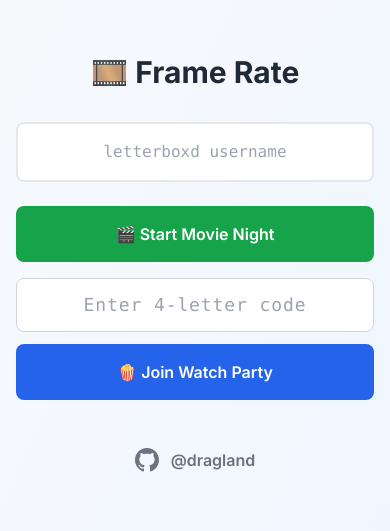
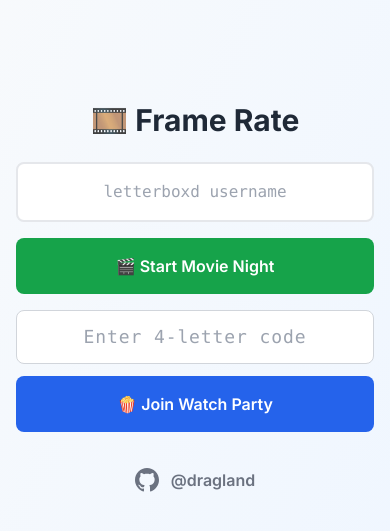
Before and after one commit to dragland/frame-rate, a Next.js app: page / in a window 390 px wide. Shown: the part 151-682 px from the top of the page. Built offline with nearby package versions, Linux system fonts and the light colour scheme.

Commit message:
claude formatting.

```diff
--- a/app/page.tsx
+++ b/app/page.tsx
@@ -243,12 +243,12 @@
   if (!isLoggedIn) {
     return (
       <main className="h-screen h-dvh flex items-center justify-center p-4 sm:p-8 bg-gradient-to-br from-slate-50 to-blue-50 dark:from-gray-900 dark:to-gray-800 overflow-hidden">
-        <div className="max-w-md w-full flex flex-col justify-center min-h-0">
-          <div className="text-center mb-8">
+        <div className="max-w-md w-full flex flex-col justify-center sm:justify-center justify-start pt-16 sm:pt-0 min-h-0 max-h-full overflow-hidden">
+          <div className="text-center mb-6 sm:mb-8">
             <h1 className="text-3xl sm:text-4xl font-bold dark:text-white text-gray-800">🎞️ Frame Rate</h1>
           </div>
 
-          <div className="space-y-6">
+          <div className="space-y-4 sm:space-y-6 flex-shrink-0">
             {/* Username input */}
             <div>
               <input
@@ -301,12 +301,12 @@
             </div>
           </div>
 
-          <div className="mt-8 sm:mt-12">
+          <div className="mt-6 sm:mt-12">
             <a
               href="https://github.com/dragland"
               target="_blank"
               rel="noopener noreferrer"
-              className="w-full flex items-center justify-center space-x-3 p-4 text-gray-500 hover:text-gray-700 dark:text-gray-400 dark:hover:text-gray-200 transition-colors font-semibold"
+              className="w-full flex items-center justify-center space-x-3 p-3 sm:p-4 text-gray-500 hover:text-gray-700 dark:text-gray-400 dark:hover:text-gray-200 transition-colors font-semibold"
             >
               <svg className="w-6 h-6" fill="currentColor" viewBox="0 0 24 24">
                 <path d="M12 0c-6.626 0-12 5.373-12 12 0 5.302 3.438 9.8 8.207 11.387.599.111.793-.261.793-.577v-2.234c-3.338.726-4.033-1.416-4.033-1.416-.546-1.387-1.333-1.756-1.333-1.756-1.089-.745.083-.729.083-.729 1.205.084 1.839 1.237 1.839 1.237 1.07 1.834 2.807 1.304 3.492.997.107-.775.418-1.305.762-1.604-2.665-.305-5.467-1.334-5.467-5.931 0-1.311.469-2.381 1.236-3.221-.124-.303-.535-1.524.117-3.176 0 0 1.008-.322 3.301 1.23.957-.266 1.983-.399 3.003-.404 1.02.005 2.047.138 3.006.404 2.291-1.552 3.297-1.23 3.297-1.23.653 1.653.242 2.874.118 3.176.77.84 1.235 1.911 1.235 3.221 0 4.609-2.807 5.624-5.479 5.921.43.372.823 1.102.823 2.222v3.293c0 .319.192.694.801.576 4.765-1.589 8.199-6.086 8.199-11.386 0-6.627-5.373-12-12-12z"/>
@@ -477,8 +477,8 @@
                 </p>
               )}
             </div>
-          </div>
 
+            {/* Other participants' nominations */}
             {sessionData && sessionMode !== 'solo' && (
               <div className="mb-6">
                 <div className="space-y-4">
@@ -494,9 +494,6 @@
                         />
                         <h4 className="font-medium text-sm dark:text-white">
                           {participant.username}
-                          <span className="text-gray-500 dark:text-gray-400 ml-1">
-                            ({participant.movies.length})
-                          </span>
                         </h4>
                       </div>
                       {participant.movies.length > 0 ? (
@@ -542,9 +539,9 @@
               </div>
             )}
 
-          {/* Only show vote button for group sessions */}
+            {/* Vote button for group sessions - placed after all nominations */}
             {sessionData && sessionMode !== 'solo' && sessionData.participants.length >= 2 && (
-            <div className="flex-shrink-0 pt-4 border-t border-gray-200 dark:border-gray-700">
+              <div>
                 <button
                   onClick={handleVoteClick}
                   disabled={!canVote}
@@ -563,6 +560,7 @@
                 </button>
               </div>
             )}
+          </div>
         </div>
       </div>
 
```
Lines whose indentation alone changed are shown as unchanged.
